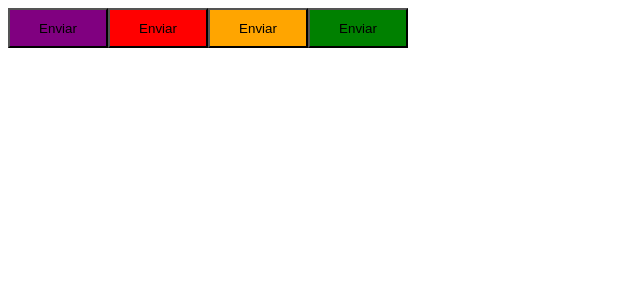
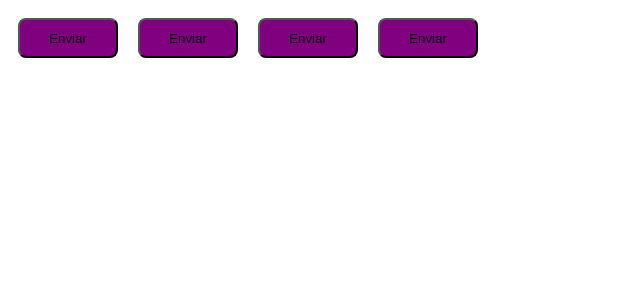
Before and after one commit to Caiotc/react-timer-task-application, a React (Vite) app: page / in a window 1280 px wide. Shown: the top 300 px of the page, without its empty margins (0-640 px from the left). Built offline with nearby package versions, Linux system fonts and the light colour scheme.

Commit message:
theme types

```diff
--- a/src/App.tsx
+++ b/src/App.tsx
@@ -1,13 +1,14 @@
 import { Button } from "./components/Button"
+import { ThemeProvider } from "styled-components"
+import { defaultTheme } from "./styles/deafult"
 
 export function App() {
-  return (<>
-    <Button variant="primary">Hello World</Button>
-    <Button variant="danger">Hello World</Button>
-    <Button variant="secondary">Hello World</Button>
-    <Button variant="success">Hello World</Button>
-
-    </>
+  return (<ThemeProvider theme={defaultTheme}>
+    <Button variant="primary"/>
+    <Button variant="danger"/>
+    <Button variant="secondary"/>
+    <Button variant="success"/>
+    </ThemeProvider>
   )
 }
 
--- a/src/components/Button.styles.ts
+++ b/src/components/Button.styles.ts
@@ -15,9 +15,13 @@ const buttonVariants = {
 export const ButtonContainer = styled.button<ButtonCOntainerProps>`
     width: 100px;
     height:  40px;
-    ${(props) => {
+    border-radius: 8px;
+    margin: 10px;
+
+    background-color: ${({theme}) => theme.primary};
+    /* ${(props) => {
         return css`
             background-color: ${buttonVariants[props.variant]};
         `
-    }}
+    }}    */
 `
--- /dev/null
+++ b/src/styles/deafult.ts
@@ -0,0 +1,4 @@
+export const defaultTheme = {
+    primary:'purple',
+    secondary:'orange'
+}
```
